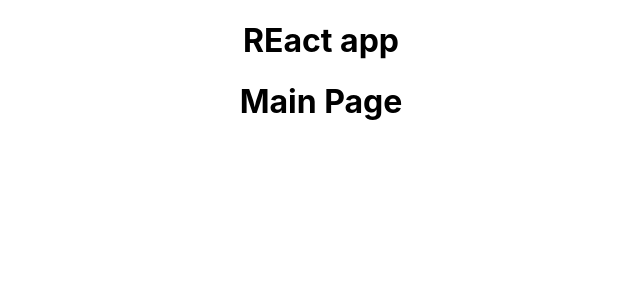
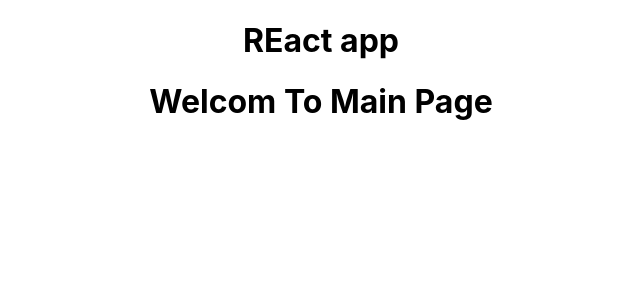
Before and after one commit to mmirzabaig/Dashboard-App-React, a React (Create React App) app: page / in a window 1280 px wide. Shown: the top 300 px of the page, without its empty margins (319-959 px from the left). Built offline with nearby package versions, Linux system fonts and the light colour scheme.

Commit message:
Created all the necessary component and connected it to the main page

```diff
--- a/src/MainDashboard/index.js
+++ b/src/MainDashboard/index.js
@@ -11,7 +11,7 @@ class MainDashboard extends Component{
   render(){
     return(
       <div>
-        <h1>Main Page</h1>
+        <h1>Welcom To Main Page</h1>
       </div>
     )
   }
```
